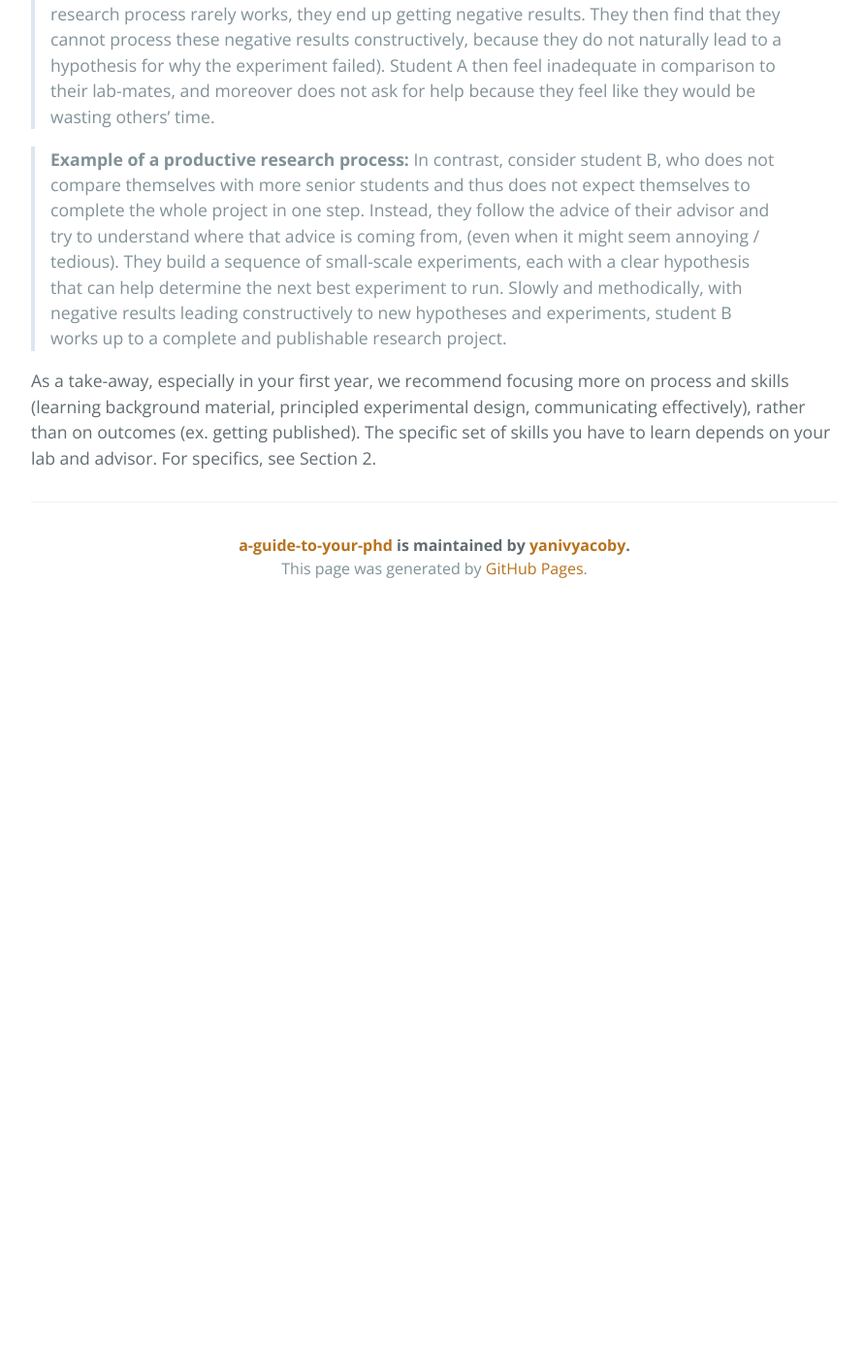
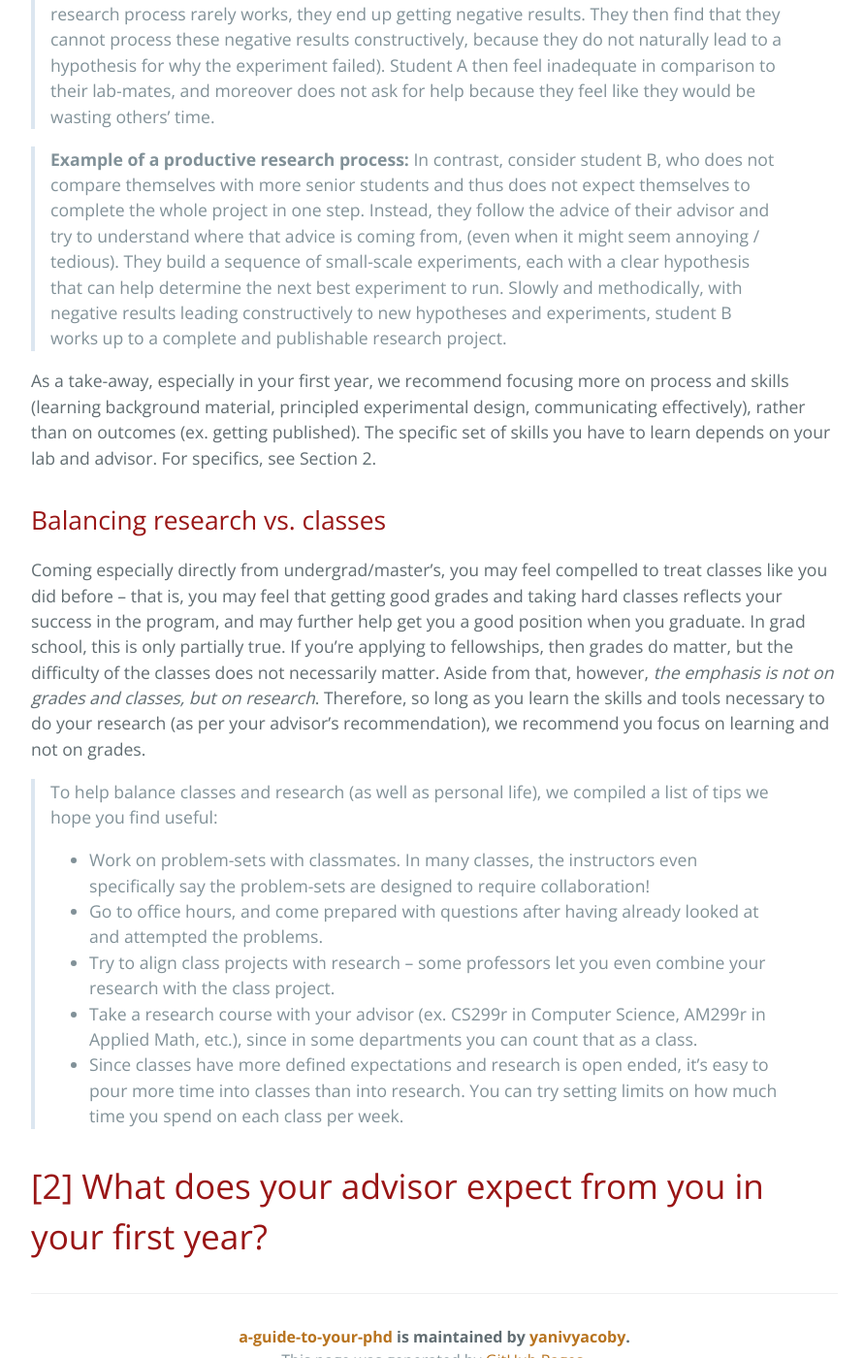
Before and after one commit to yanivyacoby/a-guide-to-your-phd, a Jekyll site: the page built from guide.md, in a window 1280 px wide and 1400 px high, scrolled down 2739 px. Shown: the whole window at 97% size, without its empty margins (192-1083 px from the left). Built offline with Jekyll 4.4.1, drawn with Linux system fonts in a browser that asks for light colours; before the commit the page ends 3369 px from its top, so only the background shows below that.

Commit message:
Update guide.md

```diff
--- a/guide.md
+++ b/guide.md
@@ -101,3 +101,26 @@ we recommend focusing more on process and skills
 (learning background material, principled experimental design, communicating effectively),
 rather than on outcomes (ex. getting published).
 The specific set of skills you have to learn depends on your lab and advisor. For specifics, see Section 2.
+
+
+## Balancing research vs. classes
+
+Coming especially directly from undergrad/master's, you may feel compelled to treat classes like you did before --
+that is, you may feel that getting good grades and taking hard classes reflects your success in the program,
+and may further help get you a good position when you graduate.
+In grad school, this is only partially true.
+If you're applying to fellowships, then grades do matter, but the difficulty of the classes does not necessarily matter.
+Aside from that, however, _the emphasis is not on grades and classes, but on research_.
+Therefore, so long as you learn the skills and tools necessary to do your research (as per your advisor's recommendation),
+we recommend you focus on learning and not on grades.
+
+> To help balance classes and research (as well as personal life), we compiled a list of tips we hope you find useful:
+* Work on problem-sets with classmates. In many classes, the instructors even specifically say the problem-sets are designed to require collaboration!
+* Go to office hours, and come prepared with questions after having already looked at and attempted the problems.
+* Try to align class projects with research -- some professors let you even combine your research with the class project.
+* Take a research course with your advisor (ex. CS299r in Computer Science, AM299r in Applied Math, etc.), since in some departments you can count that as a class.
+* Since classes have more defined expectations and research is open ended, it’s easy to pour more time into classes than into research. You can try setting limits on how much time you spend on each class per week.
+
+
+
+# [2] What does your advisor expect from you in your first year?
```
